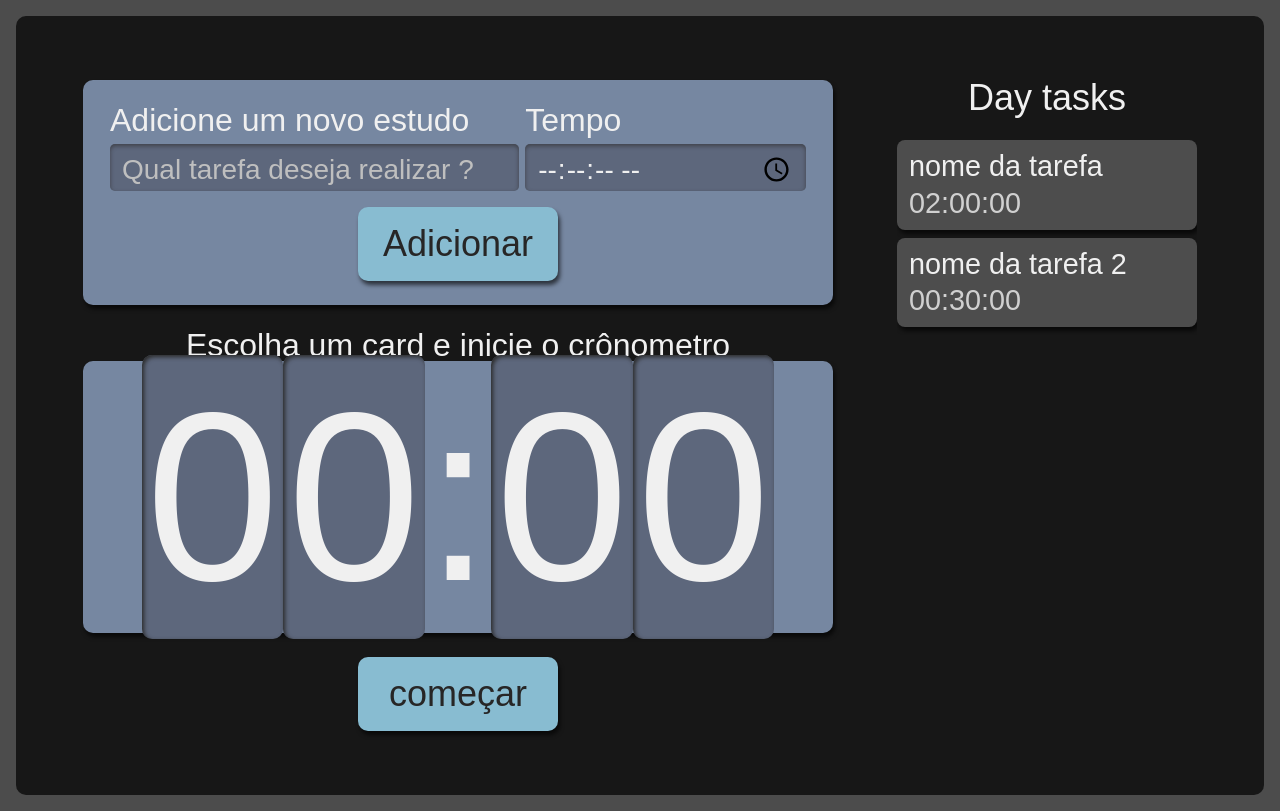
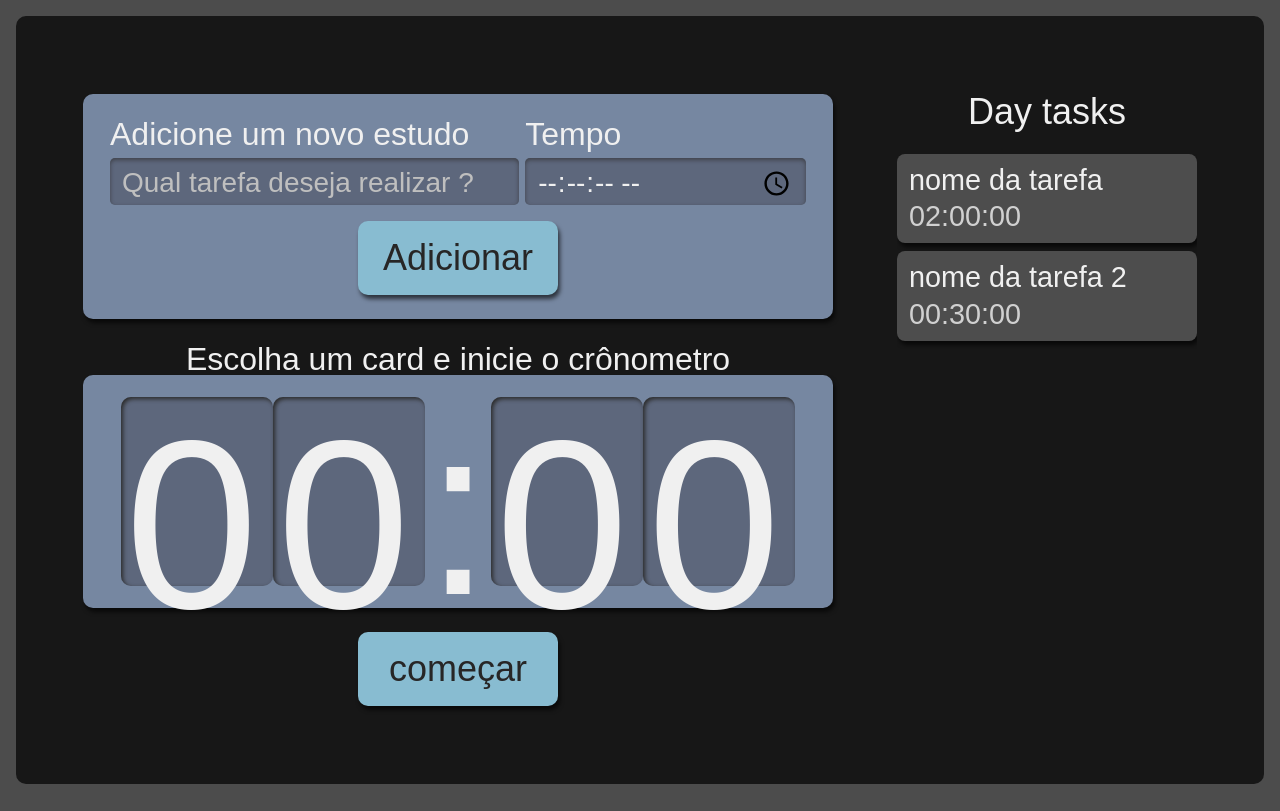
Before and after one commit to HenriqueAlvesFreitas/task-timer, a React (Create React App) app: page / in a window 1280 px wide. Built offline with nearby package versions, Linux system fonts and the light colour scheme.

Commit message:
Fixed numbers

```diff
--- a/src/Components/StopWatch/Style.js
+++ b/src/Components/StopWatch/Style.js
@@ -18,6 +18,28 @@ export const MyStopWatch = styled.div`
     margin-bottom: 24px;
     padding: 16px 12px;
     width: 100%;
+
+    .number {
+      background-color: #5D677C;
+      box-shadow: 2px 2px 4px #2B2B2B inset;
+      height: 3.4rem;
+      width: 3rem;
+      padding: 8px 4px;
+      border-radius: 10px;
+
+        @media screen and (min-width:1280px) {
+          height: 10.8rem;
+          width: 9rem;
+        }
+      }
+
+    .division {
+      height: 4.2rem;
+
+      @media screen and (min-width:1280px) {
+        height: 12.6rem;
+      }
+    }
   }
 
   .titulo {
--- a/src/Components/StopWatch/Watch/Index.tsx
+++ b/src/Components/StopWatch/Watch/Index.tsx
@@ -1,14 +1,13 @@
-import { MyWatch } from "./style";
 
 export default function Watch(){
     return(
 
-        <MyWatch>
+        <>
             <span className="number">0</span>
             <span className="number">0</span>
             <span className="division">:</span>
             <span className="number">0</span>
             <span className="number">0</span>
-        </MyWatch>
+        </>
     )
 }
--- a/src/Components/StopWatch/Watch/style.js
+++ /dev/null
@@ -1,26 +0,0 @@
-import styled from "styled-components";
-
-
-export const MyWatch = styled.div`
-.number {
-  background-color: #5D677C;
-  box-shadow: 2px 2px 4px #2B2B2B inset;
-  height: 3.6rem;
-  width: 3rem;
-  padding: 8px 4px;
-  border-radius: 10px;
-
-  @media screen and (min-width:1280px) {
-    height: 10.8rem;
-    width: 9rem;
-  }
-}
-
-.division {
-  height: 4.2rem;
-
-  @media screen and (min-width:1280px) {
-    height: 12.6rem;
-  }
-}
-`
```
